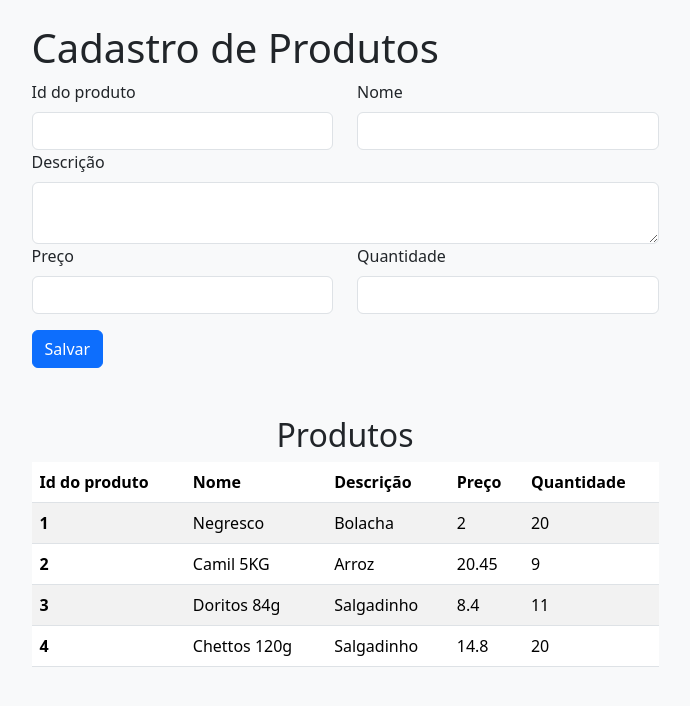
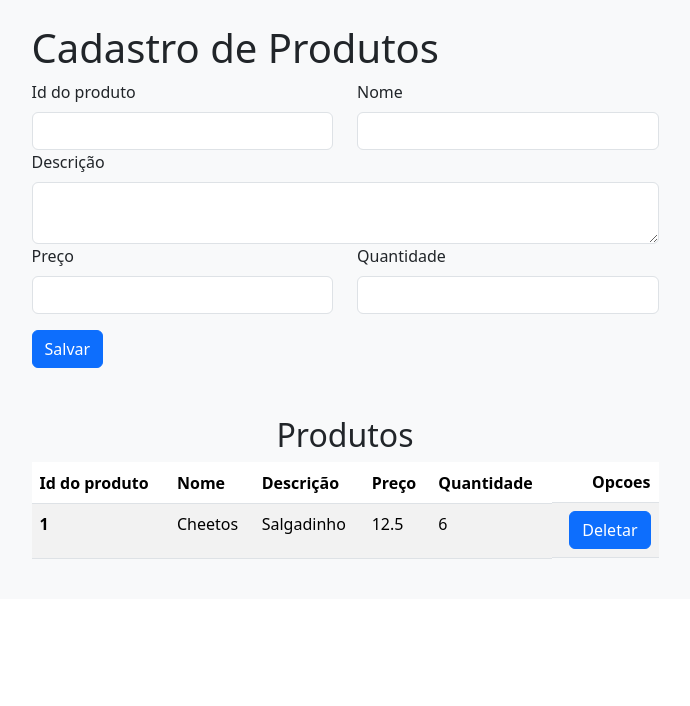
Before and after one commit to DSFerrari/Cadastro-de-produtos, an Angular app: page / in a window 1280 px wide. Shown: the top 706 px of the page, without its empty margins (295-985 px from the left). Built offline with nearby package versions, Linux system fonts and the light colour scheme; data requests are answered from the project's data file.

Commit message:
funcão remover adicionado

```diff
--- a/db.json
+++ b/db.json
@@ -1,32 +1,11 @@
 {
   "Product": [
     {
-      "id": 1,
-      "name": "Negresco",
-      "describe": "Bolacha",
-      "price": 2.00,
-      "quant": 20
-    },
-    {
-      "id": 2,
-      "name": "Camil 5KG",
-      "describe": "Arroz",
-      "price": 20.45,
-      "quant": 9
-    },
-    {
-      "id": 3,
-      "name": "Doritos 84g",
+      "id": "1",
+      "name": "Cheetos",
       "describe": "Salgadinho",
-      "price": 8.40,
-      "quant": 11
-    },
-    {
-      "id": 4,
-      "name": "Chettos 120g",
-      "describe": "Salgadinho",
-      "price": 14.80,
-      "quant": 20
+      "price": 12.5,
+      "quant": 6
     }
   ]
 }
--- a/src/app/products.service.ts
+++ b/src/app/products.service.ts
@@ -18,4 +18,8 @@ export class ProductsService {
   save(Product:Product): Observable<Product>{
     return this.http.post<Product>(this.url, Product);
   }
+  delete(Product:Product): Observable<void>{
+    return this.http.delete<void>
+    (`${this.url}/${Product.id}`);
+  }
 }
--- a/src/app/products/products.component.html
+++ b/src/app/products/products.component.html
@@ -61,8 +61,6 @@
   </div>
   </div>
   </div>
-  </form>
-  <form>
     <h2 class="mt-5 text-center">Produtos</h2>
     <table class="table table-striped">
       <thead>
@@ -72,6 +70,8 @@
           <th scope="col">Descrição</th>
           <th scope="col">Preço</th>
           <th scope="col">Quantidade</th>
+          <th class="d-flex justify-content-end"
+        scope="col">Opcoes</th>
         </tr>
       </thead>
       <tbody>
@@ -81,6 +81,9 @@
         <td>{{product.describe}}</td>
         <td>{{product.price}}</td>
         <td>{{product.quant}}</td>
+        <td class ="d-flex justify-content-end">
+          <button class="btn btn-primary "(click)="delete(product)">Deletar</button>
+        </td>
         </tr>
       </tbody>
     </table>
--- a/src/app/products/products.component.ts
+++ b/src/app/products/products.component.ts
@@ -12,6 +12,7 @@ export class ProductsComponent implements OnInit{
   products: Product[] = [];
 
   formGroupProduct : FormGroup;
+  isEditing: boolean = false;
 
   constructor(private formBuilder:
   FormBuilder, private service: ProductsService){
@@ -38,6 +39,9 @@ export class ProductsComponent implements OnInit{
     this.service.save(this.formGroupProduct.value).subscribe({
       next: data => this.products.push(data)
     });
-
   }
+  delete(Product:Product){
+    this.service.delete(Product).subscribe({
+      next: () => this.loadProducts(),});
+   }
 }
```
